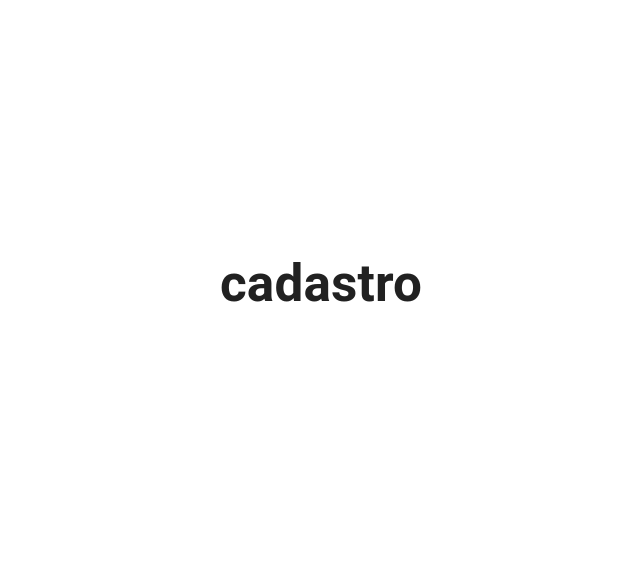
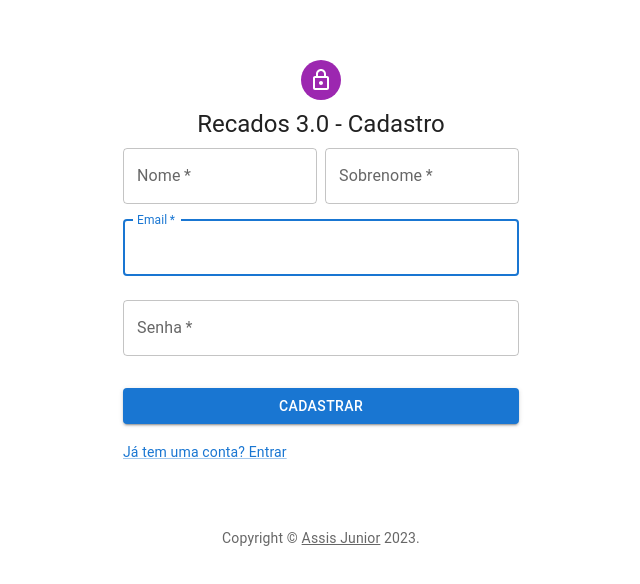
Before and after one commit to AssFerj/lista-de-recados-3.0, a React (Vite) app: page /cadastro in a window 1280 px wide. Shown: the part 116-700 px from the top of the page, without its empty margins (319-959 px from the left). Built offline with nearby package versions, Linux system fonts and the light colour scheme.

Commit message:
ended list and login action, create signup action with error

```diff
--- a/src/pages/Home.tsx
+++ b/src/pages/Home.tsx
@@ -2,23 +2,17 @@ import React, { useEffect } from 'react';
 import ListTasks from '../components/ListTasks';
 import { useDispatch, useSelector } from 'react-redux';
 import { listTaskAction } from '../store/modules/tasksSlice';
-import { RootState } from '../store';
 import { Typography } from '@mui/material';
-import LogedUserType from '../types/LogedUserType';
 import { useNavigate } from 'react-router-dom';
 
 const Home: React.FC = () => {
   const navigate = useNavigate();
   const dispatch = useDispatch<any>();
   const state = useSelector((state: any) => state.tasksReducer);
-  // console.log(state);
   const logedUser = useSelector((state: any)=> state.logedUserReducer);
-  // console.log(logedUser);
-
 
   useEffect(() => {
     const isUserLoged = !!logedUser.id;
-    // console.log(isUserLoged);
 
     if(!isUserLoged){
       navigate('/');
@@ -28,7 +22,7 @@ const Home: React.FC = () => {
   }, []);
 
   const listTasks = () => {
-    if(!state.ok){
+    if(!logedUser.tasks){
       return (<Typography>Nenhum recado cadastrado</Typography>)
     }else{
       return (<ListTasks data={state.data ?? []} />)
@@ -36,9 +30,8 @@ const Home: React.FC = () => {
   };
   return (
     <React.Fragment>
-      <h1>Home</h1>
+      <h1>Recados 3.0</h1>
       {listTasks()}
-      {/*<ListTasks data={state.data ?? []} /> */}
     </React.Fragment>
   );
 };
--- a/src/pages/Login.tsx
+++ b/src/pages/Login.tsx
@@ -1,20 +1,17 @@
 import * as React from 'react';
 import Avatar from '@mui/material/Avatar';
 import Button from '@mui/material/Button';
-import CssBaseline from '@mui/material/CssBaseline';
 import TextField from '@mui/material/TextField';
-import FormControlLabel from '@mui/material/FormControlLabel';
-import Checkbox from '@mui/material/Checkbox';
 import Link from '@mui/material/Link';
 import Grid from '@mui/material/Grid';
 import Box from '@mui/material/Box';
 import LockOutlinedIcon from '@mui/icons-material/LockOutlined';
 import Typography from '@mui/material/Typography';
 import Container from '@mui/material/Container';
-import { createTheme, ThemeProvider } from '@mui/material/styles';
 import { useNavigate } from 'react-router-dom';
-import { useSelector } from 'react-redux';
+import { useDispatch, useSelector } from 'react-redux';
 import { useEffect, useState } from 'react';
+import { loginAction } from '../store/modules/userSlice';
 
 function Copyright(props: any) {
   return (
@@ -30,30 +27,28 @@ function Copyright(props: any) {
 }
 
 export default function SignIn() {
+  const dispatch = useDispatch<any>();
   const navigate = useNavigate();
   const [email, setEmail] = useState('');
   const [password, setPassword] = useState('');
   const logedUser = useSelector((state: any)=> state.logedUserReducer);
-  // const handleSubmit = (event: React.FormEvent<HTMLFormElement>) => {
-  //   event.preventDefault();
-  //   const data = new FormData(event.currentTarget);
-  //   console.log({
-  //     email: data.get('email'),
-  //     password: data.get('password'),
-  //   });
-  // };
 
   useEffect(() => {
       if(logedUser.id){
       navigate('/home');
       return;
     }
-  }, []);
+  }, [logedUser, navigate]);
 
   const submitLogin = (event: React.FormEvent<HTMLFormElement>) => {
     event.preventDefault();
-    console.log(email);
-    console.log(password);
+    const logUser = {
+      email,
+      password
+    }
+    dispatch(loginAction(logUser));
+    navigate('/home');
+    return;
   };
 
   return (
@@ -81,6 +76,7 @@ export default function SignIn() {
             label="Email"
             name="email"
             autoComplete="email"
+            type='email'
             autoFocus
             value={email}
             onChange={(e)=>setEmail(e.target.value)}
@@ -106,13 +102,8 @@ export default function SignIn() {
             Entrar
           </Button>
           <Grid container>
-            {/* <Grid item xs>
-              <Link href="#" variant="body2">
-                Forgot password?
-              </Link>
-            </Grid> */}
             <Grid item>
-              <Link href="#" variant="body2">
+              <Link href="/cadastro" variant="body2">
                 {"Não tem uma conta? Cadastre-se"}
               </Link>
             </Grid>
--- a/src/pages/Register.tsx
+++ b/src/pages/Register.tsx
@@ -1,11 +1,138 @@
-import React from 'react';
+import * as React from 'react';
+import Avatar from '@mui/material/Avatar';
+import Button from '@mui/material/Button';
+import TextField from '@mui/material/TextField';
+import Link from '@mui/material/Link';
+import Grid from '@mui/material/Grid';
+import Box from '@mui/material/Box';
+import LockOutlinedIcon from '@mui/icons-material/LockOutlined';
+import Typography from '@mui/material/Typography';
+import Container from '@mui/material/Container';
+import { useNavigate } from 'react-router-dom';
+import { useDispatch, useSelector } from 'react-redux';
+import { useEffect, useState } from 'react';
+import { loginAction } from '../store/modules/userSlice';
+import { createUser } from '../services/api.service';
 
-const Register: React.FC = () => {
+function Copyright(props: any) {
   return (
-    <React.Fragment>
-      <h1>cadastro</h1>
-    </React.Fragment>
+    <Typography variant="body2" color="text.secondary" align="center" {...props}>
+      {'Copyright © '}
+      <Link color="inherit" href="https://curriculum-web-j3bj.vercel.app/">
+        Assis Junior
+      </Link>{' '}
+      {new Date().getFullYear()}
+      {'.'}
+    </Typography>
   );
-};
+}
 
-export default Register;
+export default function SignUp() {
+  const dispatch = useDispatch<any>();
+  const navigate = useNavigate();
+  const [firstName, setFirstName] = useState('');
+  const [lastName, setLastName] = useState('');
+  const [email, setEmail] = useState('');
+  const [password, setPassword] = useState('');
+
+  const submitregister = (event: React.FormEvent<HTMLFormElement>) => {
+    event.preventDefault();
+    const userToCreate = {
+      firstName,
+      lastName,
+      email,
+      password
+    }
+    dispatch(createUser(userToCreate));
+    navigate('/');
+    return;
+  };
+
+  return (
+    <Container component="main" maxWidth="xs">
+      <Box
+        sx={{
+          marginTop: 8,
+          display: 'flex',
+          flexDirection: 'column',
+          alignItems: 'center',
+        }}
+      >
+        <Avatar sx={{ m: 1, bgcolor: 'secondary.main' }}>
+          <LockOutlinedIcon />
+        </Avatar>
+        <Typography component="h1" variant="h5">
+          Recados 3.0 - Cadastro
+        </Typography>
+        <Box component="form" onSubmit={submitregister} noValidate sx={{ mt: 1 }}>
+          <Box sx={{display: 'flex', justifyContent: 'space-between'}}>
+            <TextField
+                sx={{marginRight: 1}}
+                required
+                id="firstName"
+                label="Nome"
+                name="firstName"
+                autoComplete="firstName"
+                type='text'
+                autoFocus
+                value={firstName}
+                onChange={(e)=>setFirstName(e.target.value)}
+              />
+              <TextField
+                required
+                id="lastName"
+                label="Sobrenome"
+                name="lastName"
+                autoComplete="lastName"
+                type='text'
+                autoFocus
+                value={lastName}
+                onChange={(e)=>setLastName(e.target.value)}
+              />
+          </Box>
+          <TextField
+            margin="normal"
+            required
+            fullWidth
+            id="email"
+            label="Email"
+            name="email"
+            autoComplete="email"
+            type='email'
+            autoFocus
+            value={email}
+            onChange={(e)=>setEmail(e.target.value)}
+          />
+          <TextField
+            margin="normal"
+            required
+            fullWidth
+            name="password"
+            label="Senha"
+            type="password"
+            id="password"
+            autoComplete="current-password"
+            value={password}
+            onChange={(e)=>setPassword(e.target.value)}
+          />
+          <Button
+            type="submit"
+            fullWidth
+            variant="contained"
+            sx={{ mt: 3, mb: 2 }}
+          >
+            cadastrar
+          </Button>
+          <Grid container>
+            <Grid item>
+              <Link href="/" variant="body2">
+                {"Já tem uma conta? Entrar"}
+              </Link>
+            </Grid>
+          </Grid>
+        </Box>
+      </Box>
+      <Copyright sx={{ mt: 8, mb: 4 }} />
+    </Container>
+  );
+}
--- a/src/services/api.service.ts
+++ b/src/services/api.service.ts
@@ -1,4 +1,6 @@
 import axios from 'axios';
+import LogedUserType from '../types/LogedUserType';
+import UserType from '../types/UserType';
 
 const api = axios.create({
     baseURL: 'http://localhost:3030'
@@ -10,12 +12,29 @@ interface ApiResponse {
     data?: any;
 }
 
-export async function listTasks(userId: string){
+export async function createUser(props: UserType): Promise<UserType> {
+    try {
+        const result = await api.post(`/users`, props);
+        return result.data.data;
+    } catch (error: any) {
+        return error.response.data;
+    }
+}
+
+export async function listTasks(userId: string): Promise<any> {
     try {
         const result = await api.get(`/users/${userId}/tasks`);
         return result.data;
     } catch (error: any) {
         return error.response.data;
-
     }
 }
+
+export async function login(props: LogedUserType): Promise<ApiResponse> {
+    try {
+        const result = await api.post(`/users/login`, props);
+        return result.data;
+    } catch (error: any) {
+        return error.response.data;
+    }
+}
--- a/src/store/modules/rootReducer.ts
+++ b/src/store/modules/rootReducer.ts
@@ -2,8 +2,10 @@ import { combineReducers } from '@reduxjs/toolkit';
 
 import tasksReducer from './tasksSlice';
 import logedUserReducer from './userSlice';
+import userReducer from './usersSlice';
 
 export default combineReducers({
   tasksReducer,
-  logedUserReducer
+  logedUserReducer,
+  userReducer
 });
--- a/src/store/modules/tasksSlice.ts
+++ b/src/store/modules/tasksSlice.ts
@@ -23,7 +23,6 @@ export const tasksSlice = createSlice({
     })
     builder.addCase(listTaskAction.fulfilled, (_, action) => {
       console.log('List Task ended');
-      // return action.payload.data ?? [];
       return action.payload;
     })
   }
--- a/src/store/modules/userSlice.ts
+++ b/src/store/modules/userSlice.ts
@@ -1,12 +1,26 @@
-import { PayloadAction, createSlice } from '@reduxjs/toolkit';
+import { createAsyncThunk, createSlice } from '@reduxjs/toolkit';
 import LogedUserType from '../../types/LogedUserType';
+import { login } from '../../services/api.service';
+
+export const loginAction = createAsyncThunk('logedUser/login', async (props: LogedUserType) => {
+  const result = await login(props);
+  return result;
+})
 
 const userSlice = createSlice({
   name: 'logedUser',
-  initialState: {
-    // id: '76030930-e007-4e99-8a7b-a2af0903a953'
-  } as LogedUserType,
-  reducers: {}
+  initialState: {} as LogedUserType,
+  reducers: {},
+  extraReducers: (builder) => {
+    builder.addCase(loginAction.pending, () => {
+      console.log('Login started');
+
+    })
+    builder.addCase(loginAction.fulfilled, (_, action) => {
+      console.log('Login ended');
+      return action.payload.data;
+    })
+  }
 });
 
 export default userSlice.reducer;
--- a/src/store/modules/usersSlice.ts
+++ b/src/store/modules/usersSlice.ts
@@ -1,21 +1,27 @@
-import { createAsyncThunk, createEntityAdapter, createSlice } from '@reduxjs/toolkit';
+import { createAsyncThunk, createSlice } from '@reduxjs/toolkit';
 import UserType from '../../types/UserType';
-import { RootState } from '../store';
+import { createUser } from '../../services/api.service';
 
-const adapter = createEntityAdapter<UserType>({
-  selectId: item => item.email
+export const listTaskAction = createAsyncThunk('tasks/create', async (props: UserType) => {
+  const result = await createUser(props);
+  return result;
 });
-
-export const { selectAll, selectById: selectByEmail } = adapter.getSelectors((state: RootState) => state.usersReducer);
 
 const usersSlice = createSlice({
   name: 'users',
-  initialState: adapter.getInitialState(),
-  reducers: {
-    addUser: adapter.addOne,
-    updateUser: adapter.updateOne
+  initialState: [] as UserType[],
+  reducers: {},
+  extraReducers: (builder) => {
+    builder.addCase(listTaskAction.pending, () => {
+      console.log('Create user started');
+
+    })
+    builder.addCase(listTaskAction.fulfilled, (_, action) => {
+      console.log('Create user ended');
+      console.log(action.payload);
+      return action.payload;
+    })
   }
 });
 
-export const { addUser, updateUser } = usersSlice.actions;
 export default usersSlice.reducer;
--- a/src/types/LogedUserType.ts
+++ b/src/types/LogedUserType.ts
@@ -1,7 +1,6 @@
-type LogedUserType = {
-    id: string;
+interface LogedUserType {
     email: string;
     password: string;
-  };
+  }
 
   export default LogedUserType;
--- a/src/types/TaskType.ts
+++ b/src/types/TaskType.ts
@@ -1,7 +1,7 @@
-type TaskType = {
+interface TaskType {
     userId: string;
     id: string;
     description: string;
-  };
+  }
 
   export default TaskType;
--- a/src/types/UserType.ts
+++ b/src/types/UserType.ts
@@ -1,11 +1,11 @@
 import TaskType from './TaskType';
 
-type UserType = {
+interface UserType {
   firstName: string;
   lastName: string;
   email: string;
   password: string;
-  tasks: TaskType[];
-};
+  tasks?: TaskType[];
+}
 
 export default UserType;
```
